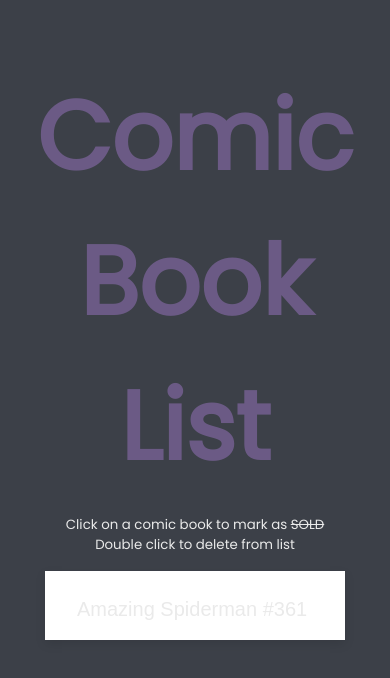
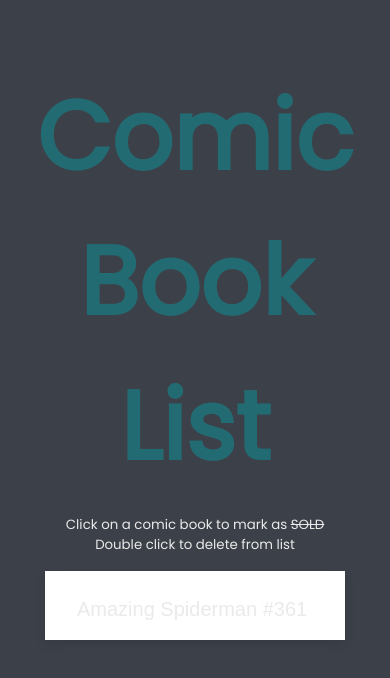
Before and after one commit to ChristopherShawCodes/Comic-Book-List, a plain HTML site: page index.html in a window 390 px wide. Drawn offline with Linux system fonts and the light colour scheme.

Commit message:
updated h1 color on smaller screens

```diff
--- a/style.css
+++ b/style.css
@@ -111,7 +111,7 @@ small {
 
 @media screen and (max-width: 480px) {
   h1 {
-    color: rgb(179, 131, 226);
+    color: var(--teal);
     font-size: 6rem;
     text-align: center;
     opacity: 0.4;
```
